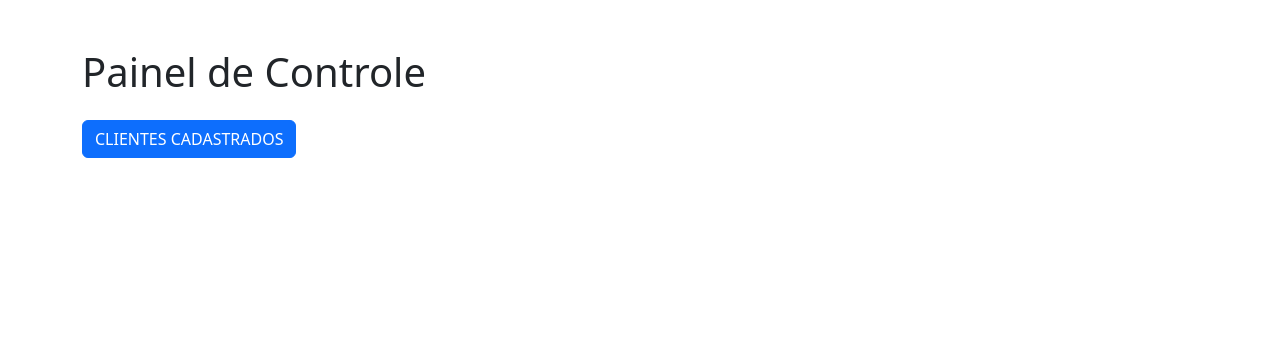
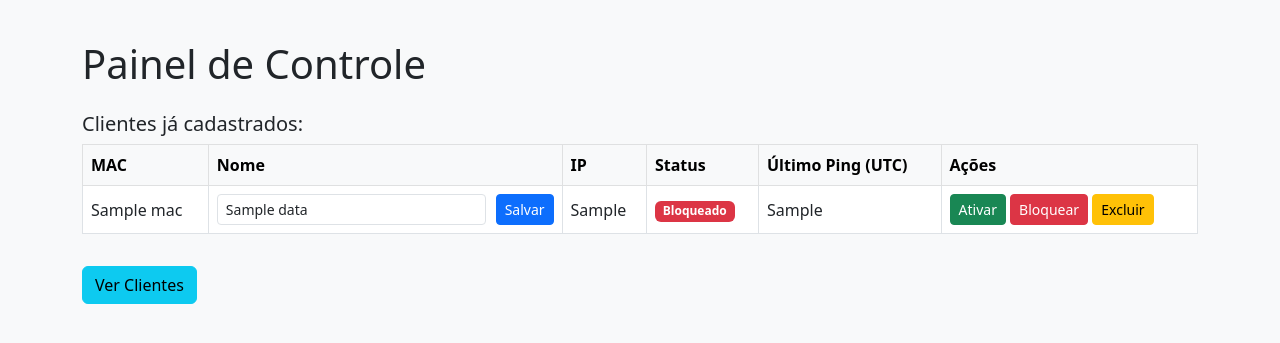
Before and after one commit to blackingbrbr23/painel-controlle, a Flask app: template templates/index.html in a window 1280 px wide. Shown: the top 343 px of the page. Run offline with Flask 3, Linux system fonts and the light colour scheme; the template is opened without the code that fills it: most values are stand-ins (such as "Sample title", 1, 10 or a date in 2020).

Commit message:
Update index.html

```diff
--- a/templates/index.html
+++ b/templates/index.html
@@ -2,11 +2,76 @@
 <html lang="pt-BR">
 <head>
   <meta charset="UTF-8">
+  <meta name="viewport" content="width=device-width, initial-scale=1">
   <title>Painel de Controle</title>
   <link href="https://cdn.jsdelivr.net/npm/bootstrap@5.3.0/dist/css/bootstrap.min.css" rel="stylesheet">
+  <style>
+    body { background-color: #f8f9fa; padding: 40px; }
+    .table th, .table td { vertical-align: middle; }
+    .form-inline { display: flex; gap: 10px; }
+    .btn-sm { padding: 0.25rem 0.5rem; }
+  </style>
 </head>
-<body class="container py-5">
-  <h1 class="mb-4">Painel de Controle</h1>
-  <a href="/clientes" class="btn btn-primary">CLIENTES CADASTRADOS</a>
+<body>
+  <div class="container">
+    <h1 class="mb-4">Painel de Controle</h1>
+
+    <h5>Clientes já cadastrados:</h5>
+    <table class="table table-bordered table-hover">
+      <thead class="table-light">
+        <tr>
+          <th>MAC</th>
+          <th>Nome</th>
+          <th>IP</th>
+          <th>Status</th>
+          <th>Último Ping (UTC)</th>
+          <th>Ações</th>
+        </tr>
+      </thead>
+      <tbody>
+        {% for mac, data in clients.items() %}
+        <tr>
+          <td class="text-break">{{ mac }}</td>
+          <td>
+            <form action="/rename" method="post" class="form-inline">
+              <input type="hidden" name="mac" value="{{ mac }}">
+              <input type="text" name="nome" value="{{ data.nome }}" class="form-control form-control-sm">
+              <button type="submit" class="btn btn-primary btn-sm">Salvar</button>
+            </form>
+          </td>
+          <td>{{ data.ip }}</td>
+          <td>
+            {% if data.ativo %}
+              <span class="badge bg-success">Ativo</span>
+            {% else %}
+              <span class="badge bg-danger">Bloqueado</span>
+            {% endif %}
+          </td>
+          <td>{{ data.last_seen or '—' }}</td>
+          <td>
+            <form action="/set" method="post" style="display:inline">
+              <input type="hidden" name="mac" value="{{ mac }}">
+              <input type="hidden" name="status" value="ACTIVE">
+              <button type="submit" class="btn btn-success btn-sm">Ativar</button>
+            </form>
+            <form action="/set" method="post" style="display:inline">
+              <input type="hidden" name="mac" value="{{ mac }}">
+              <input type="hidden" name="status" value="BLOCKED">
+              <button type="submit" class="btn btn-danger btn-sm">Bloquear</button>
+            </form>
+            <form action="/delete" method="post" style="display:inline" onsubmit="return confirm('Tem certeza que deseja excluir este cliente?');">
+              <input type="hidden" name="mac" value="{{ mac }}">
+              <button type="submit" class="btn btn-warning btn-sm">Excluir</button>
+            </form>
+          </td>
+        </tr>
+        {% endfor %}
+      </tbody>
+    </table>
+
+    <a href="/clientes" class="btn btn-info mt-3">Ver Clientes</a>
+  </div>
+
+  <script src="https://cdn.jsdelivr.net/npm/bootstrap@5.3.0/dist/js/bootstrap.bundle.min.js"></script>
 </body>
 </html>
```
